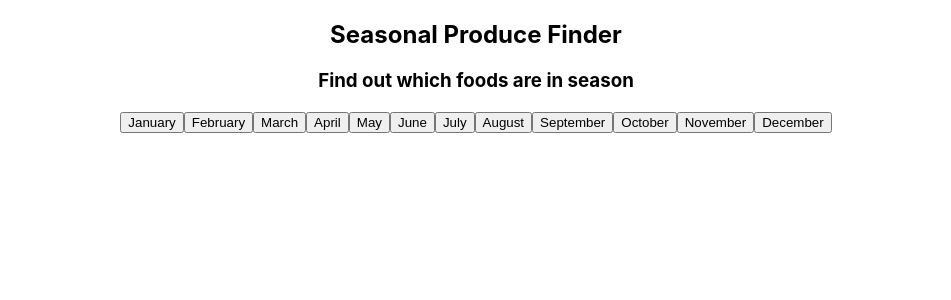
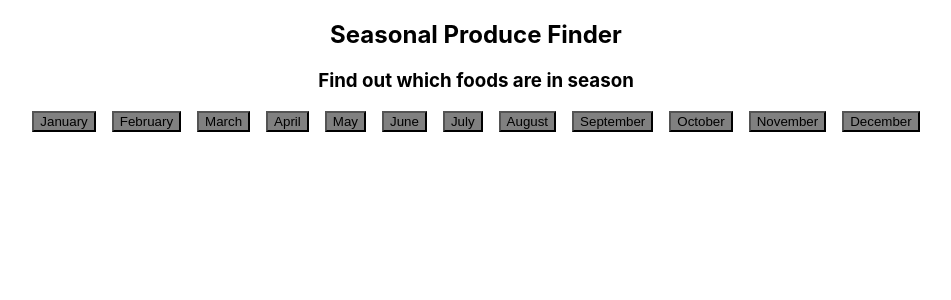
Before and after one commit to KieranWebDev/IcelandHackathon, a React (Create React App) app: page / in a window 1280 px wide. Shown: the top 300 px of the page, without its empty margins (164-1115 px from the left). Built offline with nearby package versions, Linux system fonts and the light colour scheme.

Commit message:
button css

```diff
--- a/src/components/produceTracker/ProduceTracker.js
+++ b/src/components/produceTracker/ProduceTracker.js
@@ -1,17 +1,17 @@
-import React, { useState } from 'react';
-import { annualProduce } from '../../data';
-import './producetracker.css';
+import React, { useState } from "react";
+import { annualProduce } from "../../data";
+import "./producetracker.css";
 
-import Card from '../Card/Card';
+import Card from "../Card/Card";
 
 const ProduceTracker = () => {
   const [produceList, setProduceList] = useState([]);
-  // const [month, setMonth] = useState(null);
+  const [activeMonth, setActiveMonth] = useState(null);
 
   const handleClick = (month) => {
-    // setMonth(month);
+    setActiveMonth(month);
     setProduceList(annualProduce[month]);
-    console.log('produce list', produceList);
+    console.log("produce list", produceList, activeMonth);
   };
 
   return (
@@ -20,41 +20,89 @@ const ProduceTracker = () => {
         <h1>Seasonal Produce Finder</h1>
         <h3>Find out which foods are in season</h3>
 
-        <div>
-          <button className="january" onClick={() => handleClick(0)}>
+        <div className="buttonContainer">
+          <button
+            className="january"
+            onClick={() => handleClick(0)}
+            style={{ background: activeMonth === 0 ? "blue" : "grey" }}
+          >
             January
           </button>
-          <button className="february" onClick={() => handleClick(1)}>
+          <button
+            className="february"
+            onClick={() => handleClick(1)}
+            style={{ background: activeMonth === 1 ? "blue" : "grey" }}
+          >
             February
           </button>
-          <button className="march" onClick={() => handleClick(2)}>
+          <button
+            className="march"
+            onClick={() => handleClick(2)}
+            style={{ background: activeMonth === 2 ? "blue" : "grey" }}
+          >
             March
           </button>
-          <button className="april" onClick={() => handleClick(3)}>
+          <button
+            className="april"
+            onClick={() => handleClick(3)}
+            style={{ background: activeMonth === 3 ? "blue" : "grey" }}
+          >
             April
           </button>
-          <button className="may" onClick={() => handleClick(4)}>
+          <button
+            className="may"
+            onClick={() => handleClick(4)}
+            style={{ background: activeMonth === 4 ? "blue" : "grey" }}
+          >
             May
           </button>
-          <button className="june" onClick={() => handleClick(5)}>
+          <button
+            className="june"
+            onClick={() => handleClick(5)}
+            style={{ background: activeMonth === 5 ? "blue" : "grey" }}
+          >
             June
           </button>
-          <button className="july" onClick={() => handleClick(6)}>
+          <button
+            className="july"
+            onClick={() => handleClick(6)}
+            style={{ background: activeMonth === 6 ? "blue" : "grey" }}
+          >
             July
           </button>
-          <button className="august" onClick={() => handleClick(7)}>
+          <button
+            className="august"
+            onClick={() => handleClick(7)}
+            style={{ background: activeMonth === 7 ? "blue" : "grey" }}
+          >
             August
           </button>
-          <button className="september" onClick={() => handleClick(8)}>
+          <button
+            className="september"
+            onClick={() => handleClick(8)}
+            style={{ background: activeMonth === 8 ? "blue" : "grey" }}
+          >
             September
           </button>
-          <button className="october" onClick={() => handleClick(9)}>
+          <button
+            className="october"
+            onClick={() => handleClick(9)}
+            style={{ background: activeMonth === 9 ? "blue" : "grey" }}
+          >
             October
           </button>
-          <button className="november" onClick={() => handleClick(10)}>
+          <button
+            className="november"
+            onClick={() => handleClick(10)}
+            style={{ background: activeMonth === 10 ? "blue" : "grey" }}
+          >
             November
           </button>
-          <button className="december" onClick={() => handleClick(11)}>
+          <button
+            className="december"
+            onClick={() => handleClick(11)}
+            style={{ background: activeMonth === 11 ? "blue" : "grey" }}
+          >
             December
           </button>
         </div>
--- a/src/components/produceTracker/producetracker.css
+++ b/src/components/produceTracker/producetracker.css
@@ -0,0 +1,8 @@
+.buttonContainer {
+  display: flex;
+  flex-direction: row;
+  justify-content: center;
+  gap: 1rem;
+  flex-wrap: wrap;
+  max-width: 1600px;
+}
```
Also changed, not shown: 1 other file (tests, documents, lock files or other folders).
